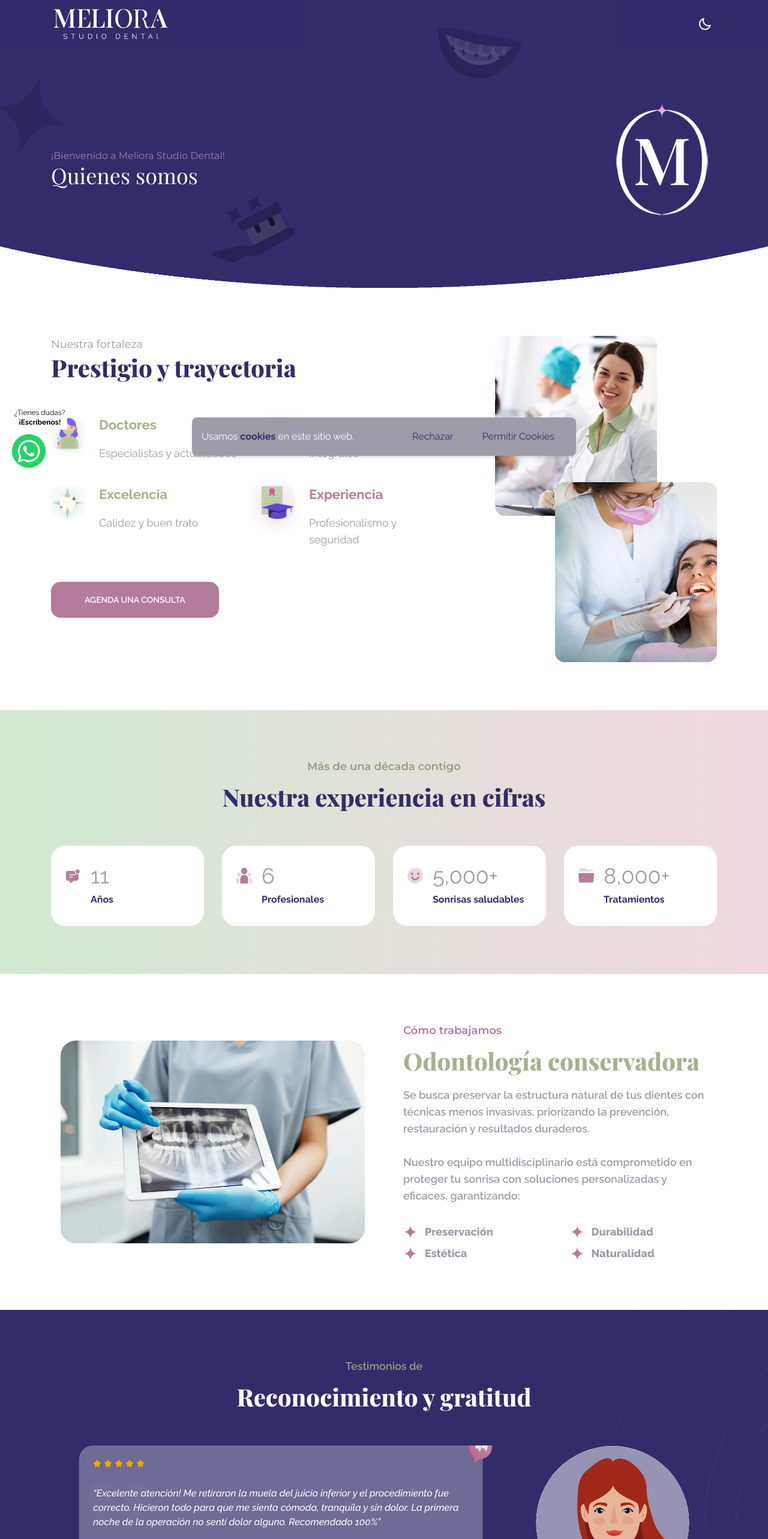
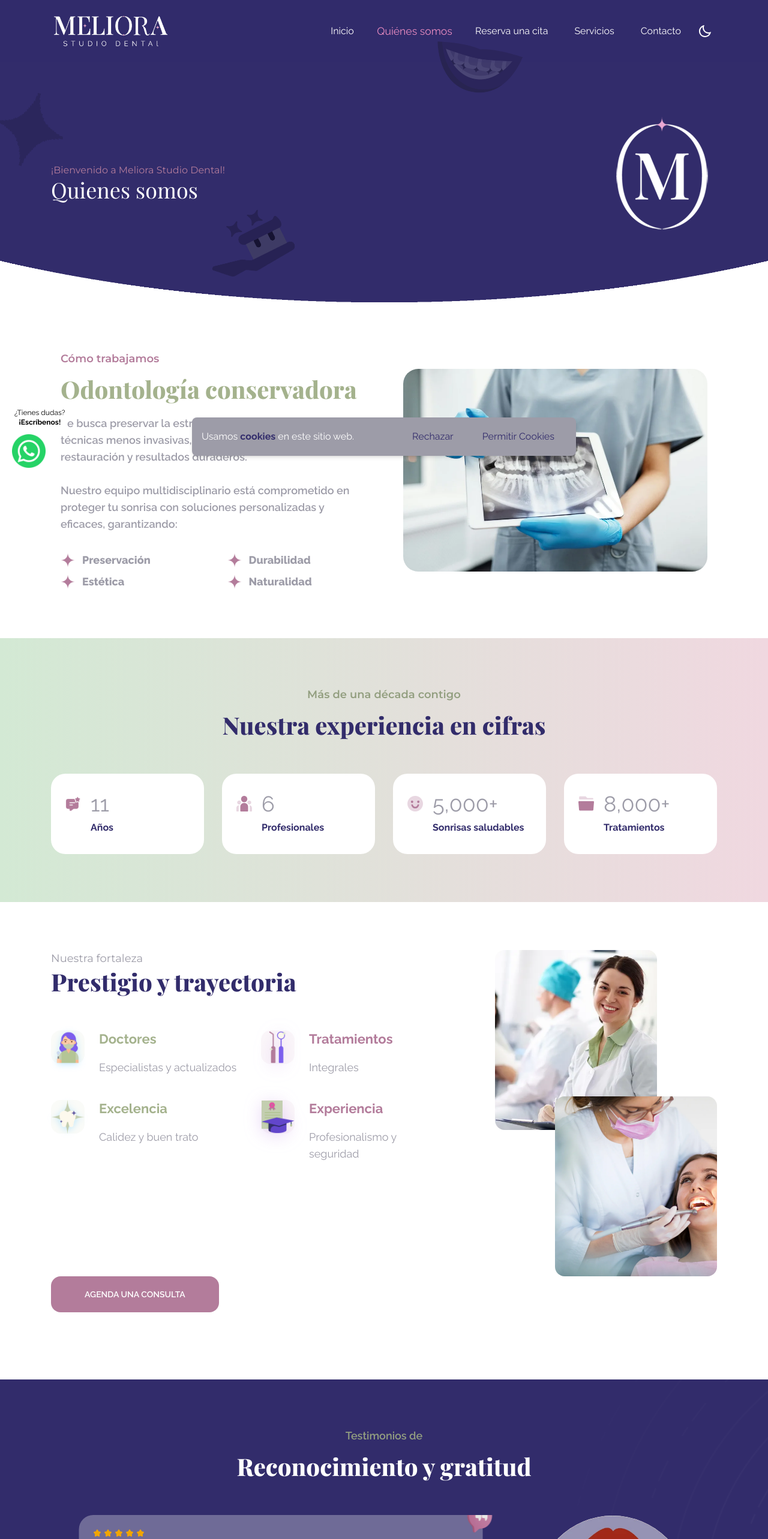
Before and after one commit to meliora-pe/web-nextjs, a Next.js app: page /about-us in a window 1280 px wide. Shown: the top 2566 px of the page at 60% size. Built offline with nearby package versions, Linux system fonts and the light colour scheme; no server answers; a web font is replaced by a local one.

Commit message:
[S1-MSD1] Several fixes

```diff
--- a/components/Layouts/Header.tsx
+++ b/components/Layouts/Header.tsx
@@ -13,9 +13,13 @@ const Header = (props: any) => {
     const dispatch = useDispatch();
 
     const [showMenu, setShowMenu] = useState(false);
+    const [href, setHref] = useState('');
 
-    const toggleMenu = () => {
+    const toggleMenu = (e: any) => {
         setShowMenu(!showMenu);
+        setHref(e.target.getAttribute('href'));
+        // console.log();
+        // console.log(`${router.pathname}/`);
         // if (window.innerWidth < 1024) {
         // } else {
         //     setShowMenu(false);
@@ -35,8 +39,10 @@ const Header = (props: any) => {
                         <img src="/assets/images/logo.png" alt="meliora studio dental" className="h-11 w-auto md:h-14 lg:my-3" />
                     </Link>
                     <div className="flex items-center">
-                        <div onClick={toggleMenu} className={`overlay fixed inset-0 z-50 bg-black/60 ${showMenu ? '' : 'hidden'}`}></div>
-                        <div className={`menus ${showMenu ? 'overflow-y-auto ltr:!right-0 rtl:!left-0' : 'hidden'}`}>
+                        {showMenu && `${router.pathname}/` !== href && (
+                            <div onClick={toggleMenu} className={`overlay fixed inset-0 z-50 bg-black/60 ${showMenu ? '' : 'hidden'}`}></div>
+                        )}
+                        <div className={`menus ${showMenu ? 'overflow-y-auto ltr:!right-0 rtl:!left-0' : 'hidden lg:block'}`}>
                             <div className="border-b border-gray/10 lg:hidden ltr:text-right rtl:text-left">
                                 <button onClick={toggleMenu} type="button" className="p-4">
                                     <svg
--- a/next.config.js
+++ b/next.config.js
@@ -43,7 +43,7 @@ const nextConfig = {
                             object-src 'none';
                             base-uri 'self';
                             form-action 'self';
-                            frame-src https://www.google.com/;
+                            frame-src https://www.google.com/ https://calendar.google.com/;
                             frame-ancestors 'none';
                             upgrade-insecure-requests;
                         `.replace(/\n/g, ''),
--- a/pages/about-us.tsx
+++ b/pages/about-us.tsx
@@ -1,12 +1,13 @@
 import Link from 'next/link';
+
 import CounterComponent from '../components/CounterComponent';
 import Testimonial from '../components/Testimonial';
 import TitlePage from '../components/TitlePage';
+import WidgetCtaBanner from '../components/WidgetCtaBanner';
 import WidgetTopBackground from '../components/WidgetTopBackground';
+import WidgetTwoImages from '../components/WidgetTwoImages';
+import WgtTwoParagraphsBullets from '../components/WidgetTwoParagraphsBullets';
 import { aboutUs } from '../data/content';
-import WidgetCtaBanner from '../components/WidgetCtaBanner';
-import WgtTwoParagraphsBullets from '../components/WidgetTwoParagraphsBullets';
-import WidgetTwoImages from '../components/WidgetTwoImages';
 
 const { title, sections } = aboutUs;
 
@@ -17,15 +18,32 @@ const Aboutus = () => {
 
             <WidgetTopBackground props={sections.topArea} />
 
-            <section className="bg-white dark:bg-gray-dark py-14 md:py-20">
+            <section className="bg-white py-14 dark:bg-gray-dark dark:bg-none sm:px-5 lg:py-20">
+                <div className="container px-8">
+                    <div className="flex flex-col items-center gap-16 lg:flex-row">
+                        <div className="flex-1 text-center ltr:md:text-left rtl:md:text-right" data-aos="fade-left" data-aos-duration="1000">
+                            <WgtTwoParagraphsBullets props={sections.howWeWork} />
+                        </div>
+                        <div className="mt-6 flex-1 overflow-hidden rounded-[25px] sm:mt-0" data-aos="fade-right" data-aos-duration="1000">
+                            <img src="/assets/images/odontologia-conservadora.webp" alt="odontologia-restauradora" />
+                        </div>
+                    </div>
+                </div>
+            </section>
+
+            <section className="bg-meliora-2 py-14 dark:bg-gray-black dark:bg-none lg:py-20">
+                <CounterComponent subtitle="Más de una década contigo" title="Nuestra experiencia en cifras" />
+            </section>
+
+            <section className="bg-white py-14 dark:bg-gray-dark md:py-20">
                 <div className="container">
                     <div className="grid-cols-3 lg:grid">
                         <div className="col-span-2 lg:ltr:pr-20 lg:rtl:pl-20" data-aos="fade-right" data-aos-duration="1000">
-                            <div className="heading flex flex-col-reverse mb-0 text-center ltr:lg:text-left rtl:lg:text-right">
+                            <div className="heading mb-0 flex flex-col-reverse text-center ltr:lg:text-left rtl:lg:text-right">
                                 <h4 className="font-playfair text-3xl">Prestigio y trayectoria</h4>
                                 <h5 className="font-montserrat text-lg">Nuestra fortaleza</h5>
                             </div>
-                            <div className="my-10 grid gap-10 text-lg font-semibold ltr:text-left rtl:text-right sm:grid-cols-2 md:my-14">
+                            <div className="my-10 grid gap-10 text-lg font-semibold sm:grid-cols-2 md:my-14 ltr:text-left rtl:text-right">
                                 <div className="flex gap-6">
                                     <div className="h-14 w-14 flex-none">
                                         <div className="flex h-14 w-14 items-center justify-center rounded-2xl bg-primary/[0.06]">
@@ -83,34 +101,17 @@ const Aboutus = () => {
                                     </div>
                                 </div>
                             </div>
-                            <div className="mb-8 text-center ltr:lg:text-left rtl:lg:text-right">
-                                <Link
-                                    href="/appointment"
-                                    className="btn bg-secondary font-raleway font-semibold capitalize text-white hover:bg-primary sm:px-14 sm:py-5"
-                                >
-                                    AGENDA UNA CONSULTA
-                                </Link>
-                            </div>
                         </div>
                         <div className="relative mb-8 flex justify-center gap-5 lg:mb-0 lg:block">
-                            <WidgetTwoImages props={sections.ourStrongness}/>
+                            <WidgetTwoImages props={sections.ourStrongness} />
                         </div>
-                    </div>
-                </div>
-            </section>
-
-            <section className="py-14 lg:py-20 bg-meliora-2 dark:bg-none dark:bg-gray-black">
-                <CounterComponent subtitle="Más de una década contigo" title="Nuestra experiencia en cifras" />
-            </section>
-
-            <section className="py-14 lg:py-20 sm:px-5 bg-white dark:bg-none dark:bg-gray-dark">
-                <div className="container px-8">
-                    <div className="flex flex-col items-center gap-16 lg:flex-row">
-                        <div className="mt-6 flex-1 overflow-hidden rounded-[25px] sm:mt-0" data-aos="fade-right" data-aos-duration="1000">
-                            <img src="/assets/images/odontologia-conservadora.webp" alt="odontologia-restauradora" />
-                        </div>
-                        <div className="flex-1 text-center ltr:md:text-left rtl:md:text-right" data-aos="fade-left" data-aos-duration="1000">
-                            <WgtTwoParagraphsBullets props={sections.howWeWork} />
+                        <div className="mb-8 text-center ltr:lg:text-left rtl:lg:text-right">
+                            <Link
+                                href="/appointment"
+                                className="btn bg-secondary font-raleway font-semibold capitalize text-white hover:bg-primary sm:px-14 sm:py-5"
+                            >
+                                AGENDA UNA CONSULTA
+                            </Link>
                         </div>
                     </div>
                 </div>
@@ -118,8 +119,7 @@ const Aboutus = () => {
 
             <Testimonial />
 
-            <WidgetCtaBanner title="¿Quieres una sonrisa saludable?" cta={{ text: "Reserva una cita hoy", href: "/appointment" }} />
-
+            <WidgetCtaBanner title="¿Quieres una sonrisa saludable?" cta={{ text: 'Reserva una cita hoy', href: '/appointment' }} />
         </div>
     );
 };
--- a/pages/appointment.tsx
+++ b/pages/appointment.tsx
@@ -98,6 +98,7 @@ const Appointment = () => {
                         </div>
                     </AnimateHeight>
                 </div>
+                <div id="horarios"></div>
             </section>
 
             <section className="bg-[#efefef] pt-10 dark:bg-gray-dark lg:pt-24">
--- a/pages/index.tsx
+++ b/pages/index.tsx
@@ -3,11 +3,11 @@ import BeforeAfterPic from '../components/BeforeAfterPic';
 import ClientSlider from '../components/ClientSlider';
 import Services from '../components/Services';
 import TitlePage from '../components/TitlePage';
+import WidgetContact from '../components/WidgetContact';
 import WidgetCtaBanner from '../components/WidgetCtaBanner';
 import WidgetMap from '../components/WidgetMap';
-import WidgetContact from '../components/WidgetContact';
+import WidgetTwoImages from '../components/WidgetTwoImages';
 import WgtTwoParagraphsBullets from '../components/WidgetTwoParagraphsBullets';
-import WidgetTwoImages from '../components/WidgetTwoImages';
 import WidgetTwoParagraphsButton from '../components/WidgetTwoParagraphsButton';
 import { home } from '../data/content';
 
@@ -36,11 +36,11 @@ const Index = () => {
                 <section className="bg-black py-14 dark:bg-gray-black sm:px-5 lg:py-20">
                     <div className="container px-8">
                         <div className="flex flex-col items-center gap-16 lg:flex-row">
+                            <div className="flex-1 text-center ltr:md:text-left rtl:md:text-right" data-aos="fade-left" data-aos-duration="1000">
+                                <WgtTwoParagraphsBullets props={sections.whyUs} />
+                            </div>
                             <div className="mt-6 flex-1 overflow-hidden rounded-[25px] sm:mt-0" data-aos="fade-right" data-aos-duration="1000">
                                 <img src={`/assets/images/${sections.whyUs.image.src}`} alt={sections.whyUs.image.alt} title={sections.whyUs.image.title} />
-                            </div>
-                            <div className="flex-1 text-center ltr:md:text-left rtl:md:text-right" data-aos="fade-left" data-aos-duration="1000">
-                                <WgtTwoParagraphsBullets props={sections.whyUs} />
                             </div>
                         </div>
                     </div>
```
Also changed, not shown: pages/services.tsx (+14 -7 lines).
